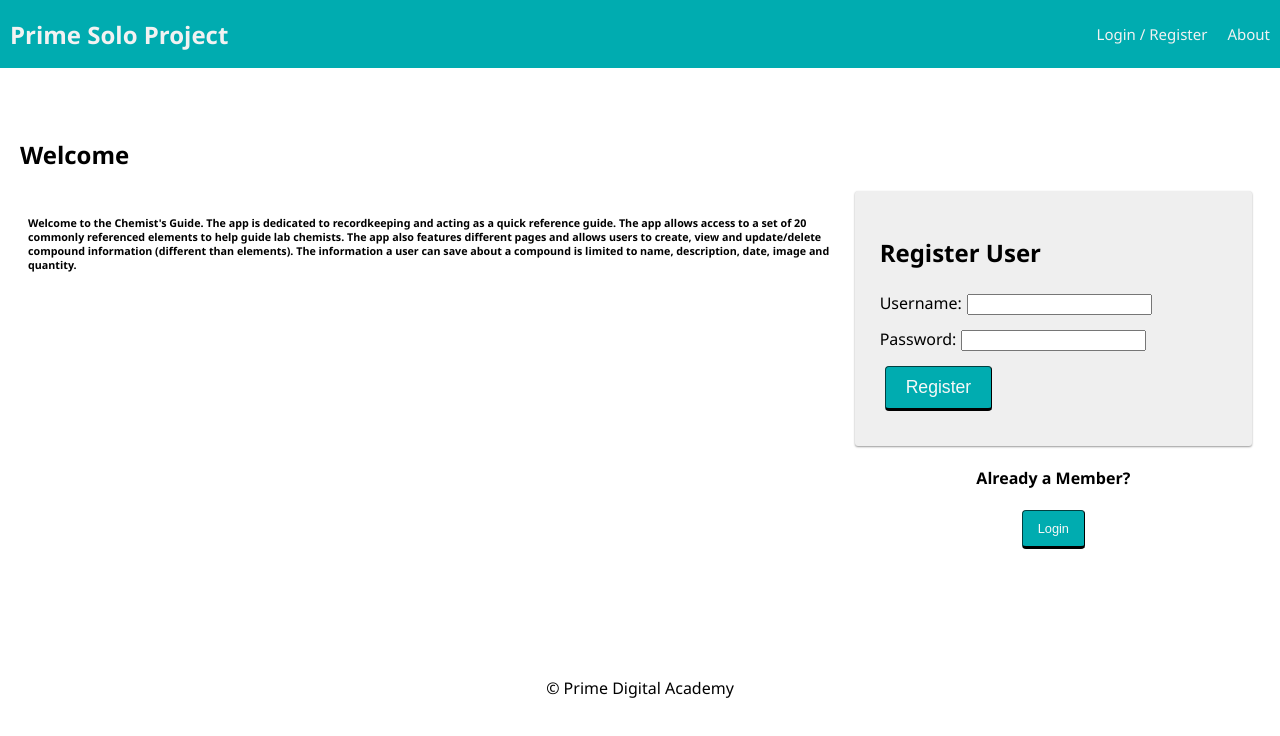
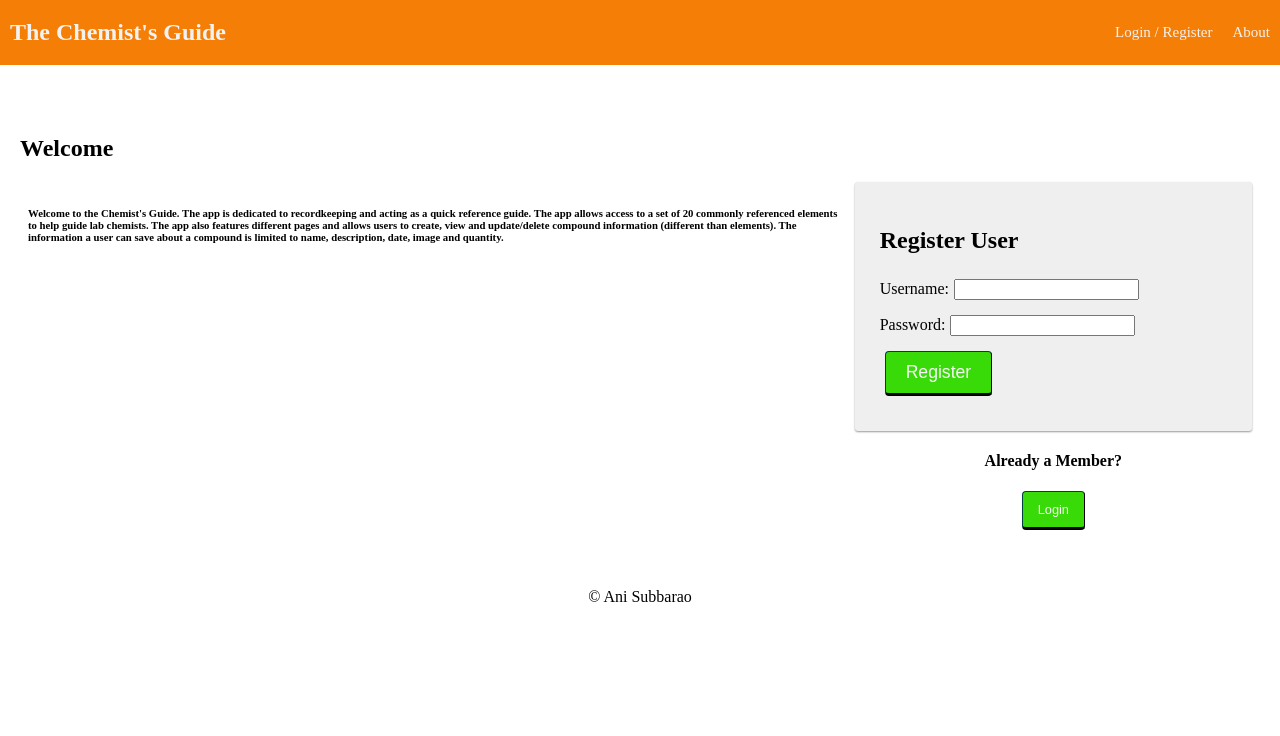
Before and after one commit to asubbarao450/the-chemists-guide, a React (Vite) app: page /#/home in a window 1280 px wide. Shown: the top 736 px of the page. Built offline with nearby package versions, Linux system fonts and the light colour scheme; no server answers.

Commit message:
added code for changing css styling and login

```diff
--- a/src/components/AboutPage/AboutPage.jsx
+++ b/src/components/AboutPage/AboutPage.jsx
@@ -9,7 +9,9 @@ function AboutPage() {
   return (
     <div className="container">
       <div>
-        <p>This about page is for anyone to read!</p>
+        <p>Welcome to the Chemist's Guide. The app is dedicated to recordkeeping and acting as a quick reference guide. The app allows access to a
+          set of 20 commonly referenced elements to help guide lab chemists. The app also features different pages and allows users to create edit and delete compound information.
+          The information a user can save about a compound is limited to name, description, date, image and quantity.</p>
       </div>
     </div>
   );
--- a/src/components/App/App.css
+++ b/src/components/App/App.css
@@ -5,7 +5,7 @@ body,
 }
 
 body {
-  font-family: 'Segoe UI', Tahoma, Geneva, Verdana, sans-serif;
+  font-family: 'Computer Modern';
   margin: 0px;
 }
 
@@ -32,7 +32,7 @@ Button
   border-color: #014041;
   border-width: 1px 1px 3px;
   border-radius: 4px;
-  background-color: #00acb0;
+  background-color: #38da07;
   color: #f8f8f8;
   font-size: 1.1rem;
   outline: 0;
@@ -55,7 +55,7 @@ Button
 }
 
 .btn:hover {
-  background-color: #008183;
+  background-color: #8bd707;
   text-decoration: none;
 }
 
--- a/src/components/Footer/Footer.css
+++ b/src/components/Footer/Footer.css
@@ -1,5 +1,5 @@
 footer {
-  margin-top: 80px;
-  padding: 20px;
+  margin-top: 20px;
+  padding: 10px;
   text-align: center;
 }
--- a/src/components/Footer/Footer.jsx
+++ b/src/components/Footer/Footer.jsx
@@ -7,7 +7,7 @@ import './Footer.css';
 // or even care what the redux state is, so it doesn't need 'connect()'
 
 function Footer() {
-  return <footer>&copy; Prime Digital Academy</footer>;
+  return <footer>&copy; Ani Subbarao</footer>;
 }
 
 export default Footer;
--- a/src/components/Nav/Nav.css
+++ b/src/components/Nav/Nav.css
@@ -5,7 +5,7 @@
   align-items: center;
 
   margin: 0 0 30px;
-  background-color: #00acb0;
+  background-color: #f57e07;
   overflow: hidden;
 }
 
@@ -24,7 +24,7 @@
 .navLink {
   display: inline-block;
   color: #f2f2f2;
-  background-color: #00acb0;
+  background-color: #f57e07;
   text-align: center;
   padding: 24px 10px;
   text-decoration: none;
@@ -38,5 +38,5 @@
 }
 
 .navLink:hover {
-  background-color: #008183;
+  background-color: #0a18e0;
 }
--- a/src/components/Nav/Nav.jsx
+++ b/src/components/Nav/Nav.jsx
@@ -10,7 +10,7 @@ function Nav() {
   return (
     <div className="nav">
       <Link to="/home">
-        <h2 className="nav-title">Prime Solo Project</h2>
+        <h2 className="nav-title">The Chemist's Guide</h2>
       </Link>
       <div>
         {/* If no user is logged in, show these links */}
```
Also changed, not shown: src/components/UserPage/UserPage.jsx (+7 -0 lines), src/hooks/useReduxStore.js (+4 -5 lines), 2 other files (tests, documents, lock files or other folders).
